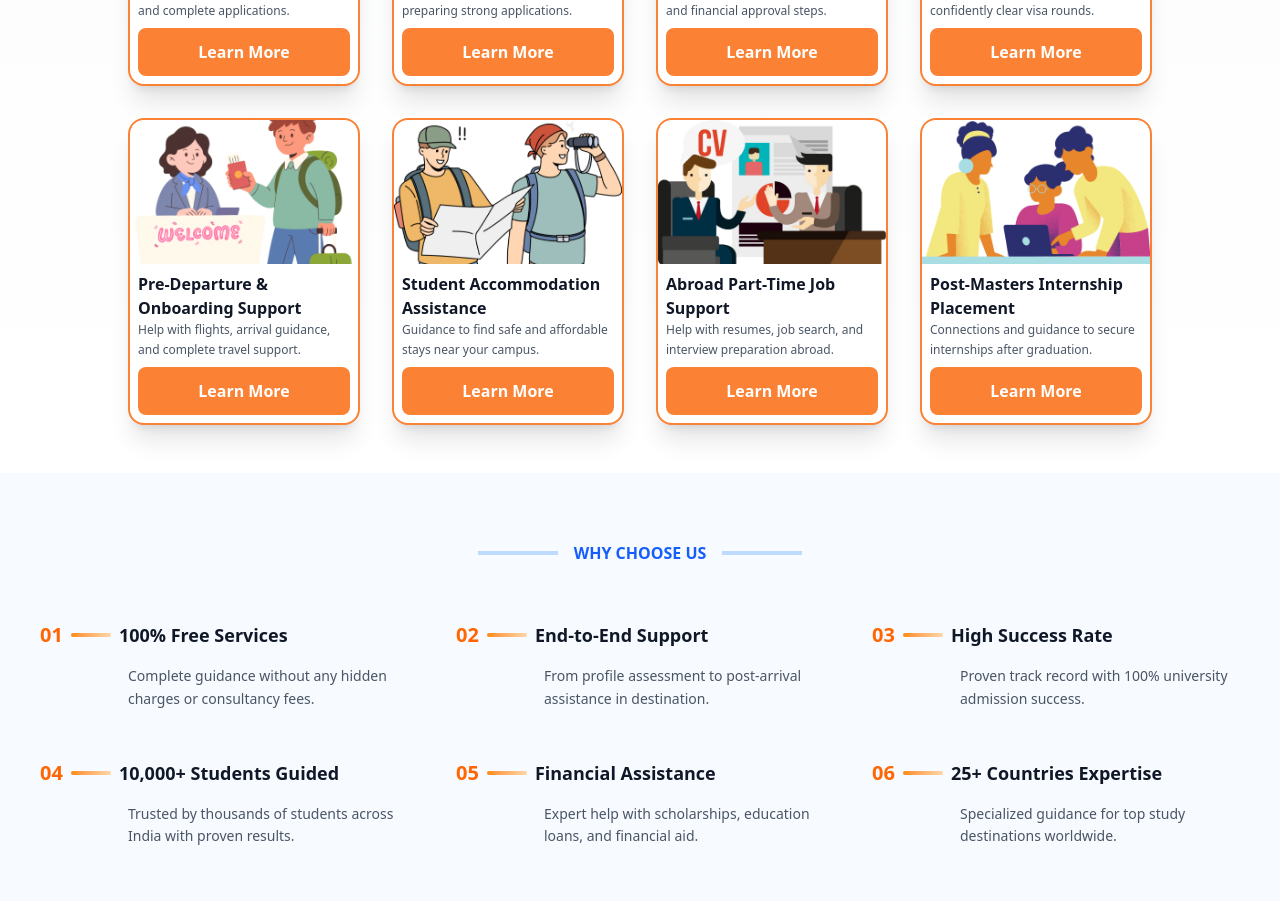
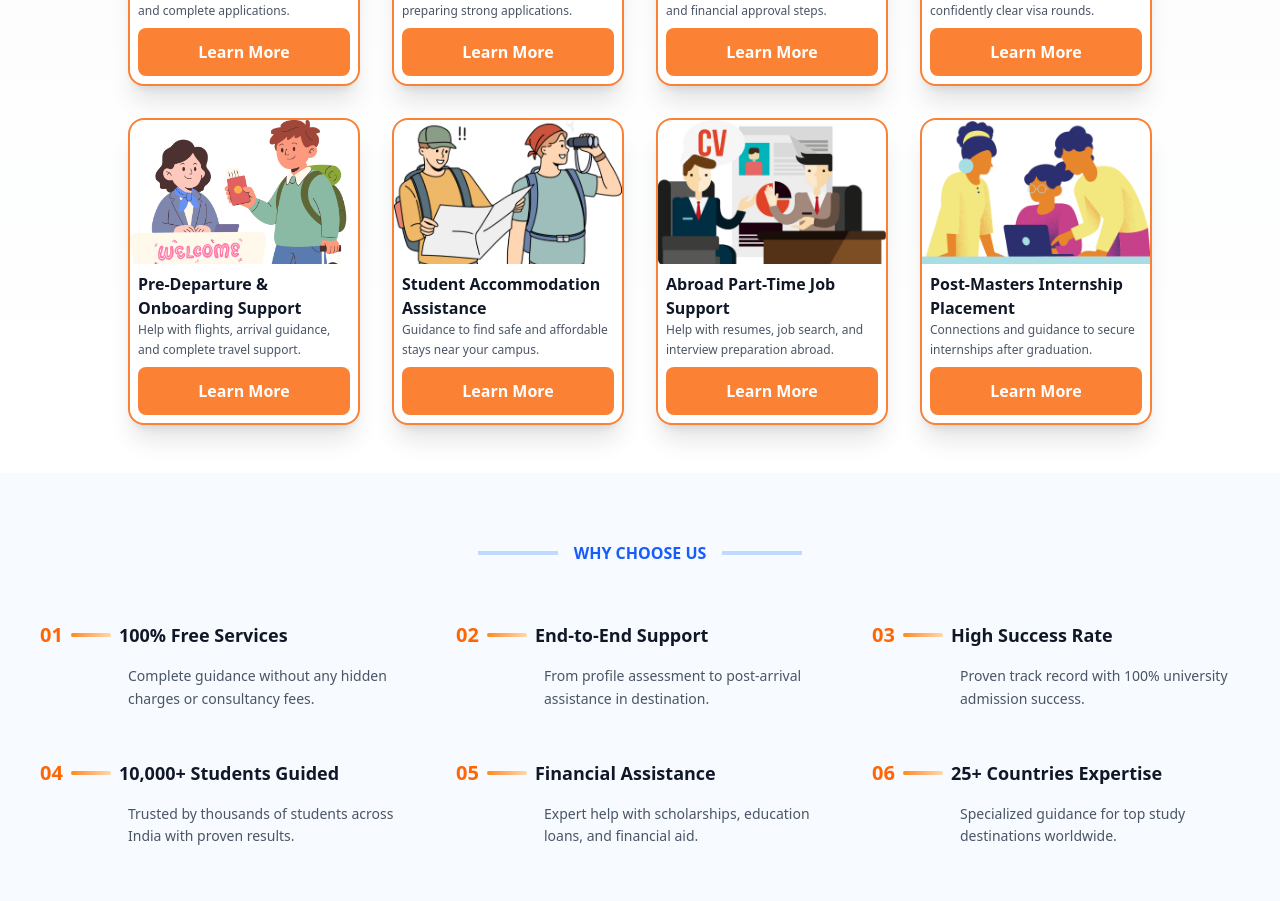
Before and after one commit to sowmyakota-mv/Abroad-Consultancy, a React (Vite) app in the folder abroad-consultancy/: page / in a window 1280 px wide. Shown: the part 2160-3061 px from the top of the page. Built offline with nearby package versions, Linux system fonts and the light colour scheme.

Commit message:
changed the image

```diff
--- a/abroad-consultancy/src/components/ServiceSection.tsx
+++ b/abroad-consultancy/src/components/ServiceSection.tsx
@@ -127,7 +127,7 @@ const ServicesSection: React.FC = () => {
     imagePosition: "object-top"
   },
   {
-    image: "/onboarding-img.png",
+    image: "/onboarding-img1.png",
     title: "Pre-Departure & Onboarding Support",
     description: "Help with flights, arrival guidance, and complete travel support.",
     icon: <Globe className="h-8 w-8 text-blue-600" />,
```
Also changed, not shown: abroad-consultancy/public/onboarding-img1.png (added).
